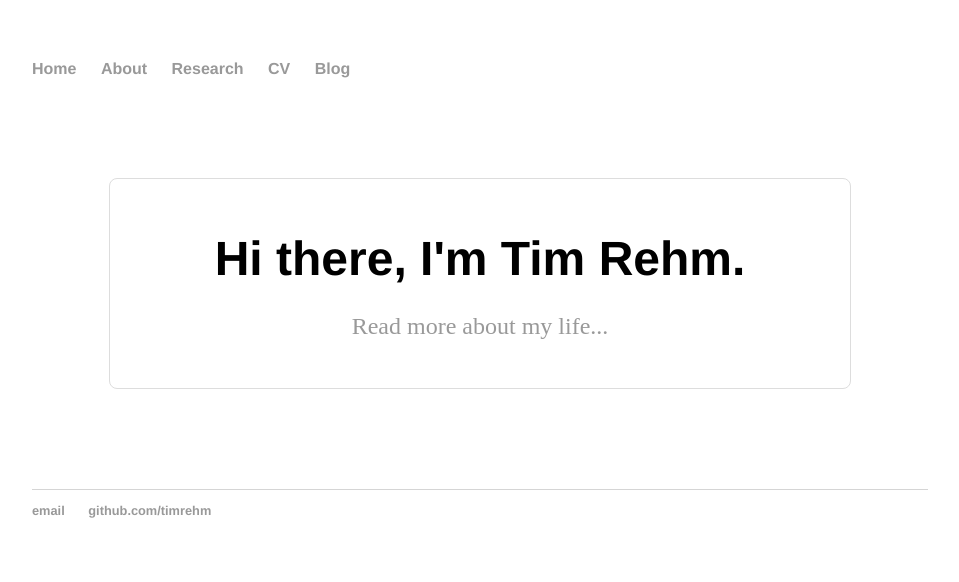
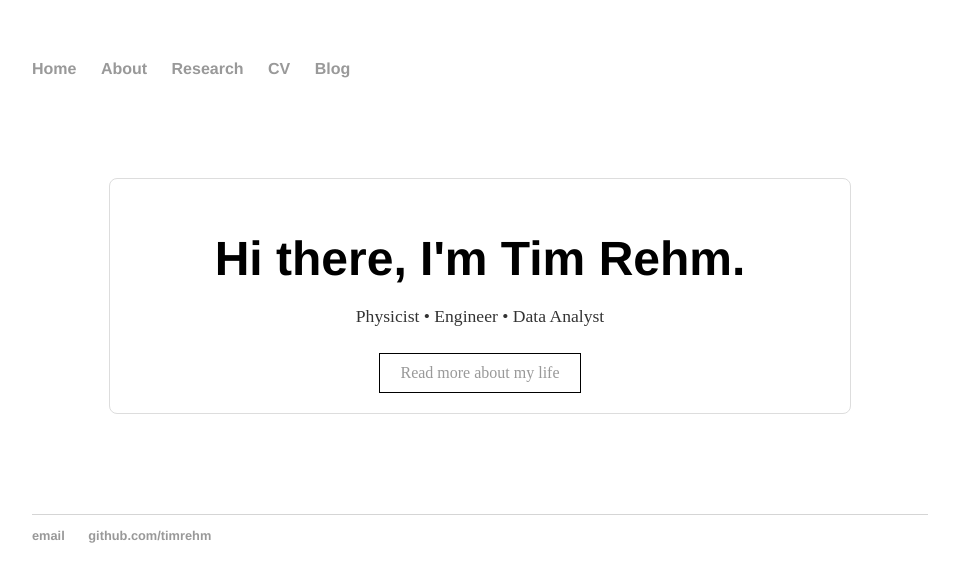
Before and after one commit to timrehm/timrehm.github.io, a Jekyll site: the page built from index.html, in a window 1280 px wide. Shown: the top 582 px of the page, without its empty margins (160-1119 px from the left). Built offline with Jekyll 4.4.1, drawn with Linux system fonts in a browser that asks for light colours.

Commit message:
Update index.html

```diff
--- a/index.html
+++ b/index.html
@@ -2,7 +2,10 @@
 layout: default
 title: Tim Rehm...
 ---
+
 <div class="blurb">
-	<h1>Hi there, I'm Tim Rehm.</h1>
-	<p><a href="/about">Read more about my life...</a></p>
-</div><!-- /.blurb -->
+    <h1>Hi there, I'm Tim Rehm.</h1>
+    <p class="tagline">Physicist • Engineer • Data Analyst</p>
+
+    <a class="button" href="/about">Read more about my life</a>
+</div>
```
